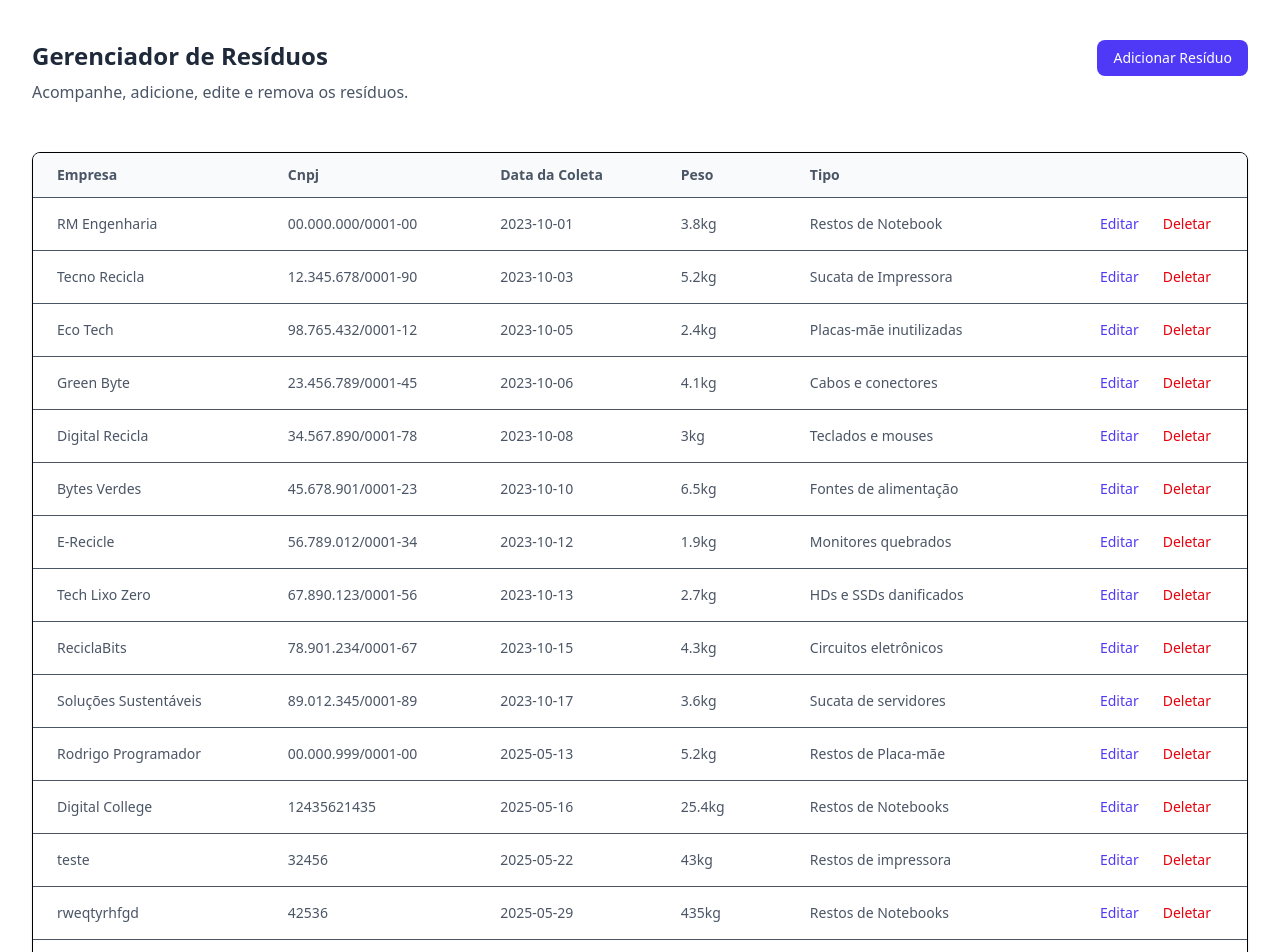
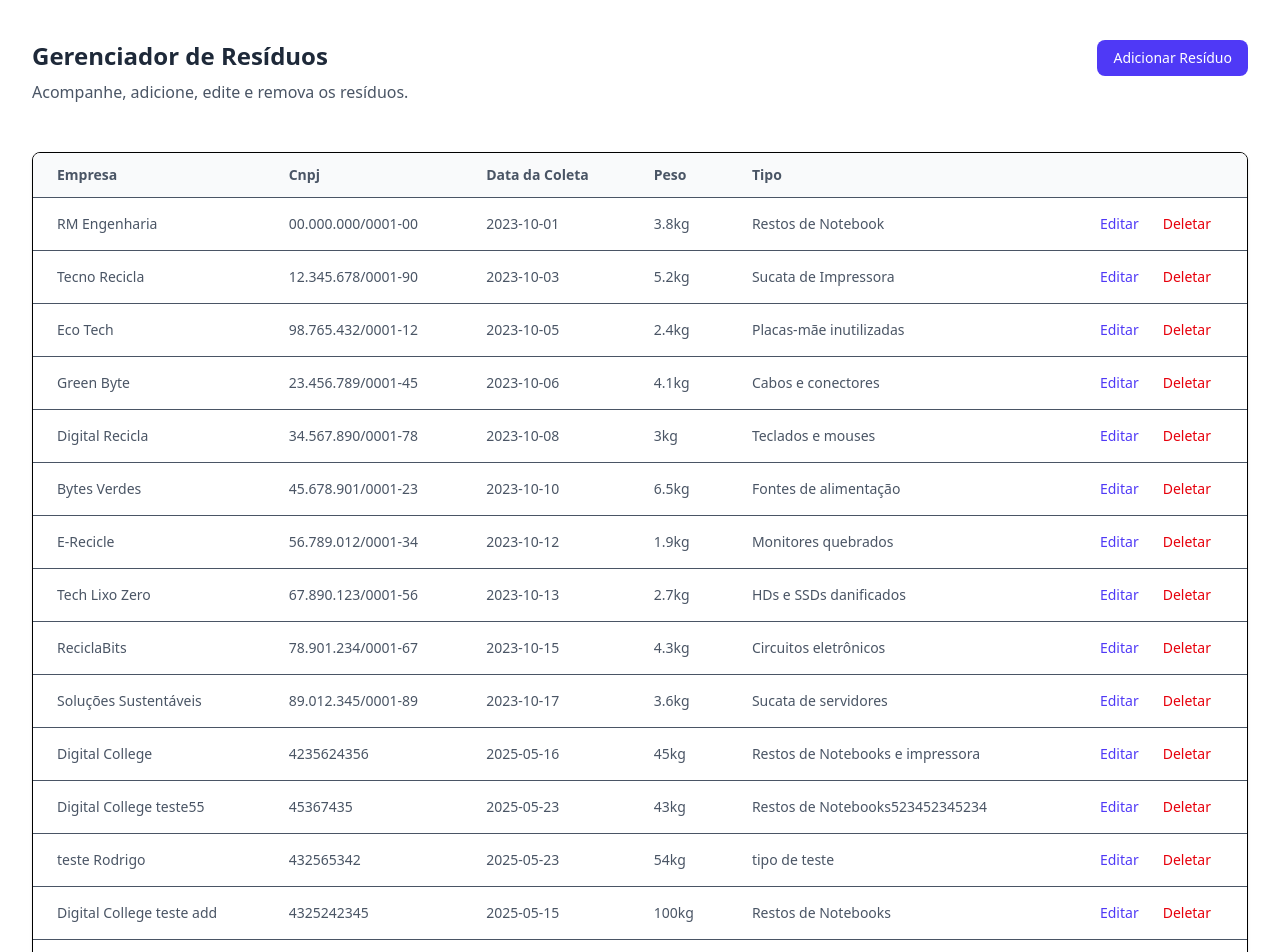
Before and after one commit to rodrigoamb/ger-residuos-gt, a React (Vite) app: page / in a window 1280 px wide. Shown: the top 952 px of the page. Built offline with nearby package versions, Linux system fonts and the light colour scheme; data requests are answered from the project's data file.

Commit message:
atualizado

```diff
--- a/db.json
+++ b/db.json
@@ -81,44 +81,60 @@
       "tipo": "Sucata de servidores"
     },
     {
-      "id": "2499",
-      "empresa": "Rodrigo Programador",
-      "cnpj": "00.000.999/0001-00",
-      "dataColeta": "2025-05-13",
-      "peso": 5.2,
-      "tipo": "Restos de Placa-mãe"
+      "id": "4318",
+      "empresa": "Digital College",
+      "cnpj": "4235624356",
+      "dataColeta": "2025-05-16",
+      "peso": "45",
+      "tipo": "Restos de Notebooks e impressora"
     },
     {
-      "id": "78ac",
-      "empresa": "Digital College",
-      "cnpj": "12435621435",
-      "dataColeta": "2025-05-16",
-      "peso": "25.4",
+      "id": "ef59",
+      "empresa": "Digital College teste55",
+      "cnpj": "45367435",
+      "dataColeta": "2025-05-23",
+      "peso": "43",
+      "tipo": "Restos de Notebooks523452345234"
+    },
+    {
+      "id": "e76e",
+      "empresa": "teste Rodrigo",
+      "cnpj": "432565342",
+      "dataColeta": "2025-05-23",
+      "peso": "54",
+      "tipo": "tipo de teste"
+    },
+    {
+      "id": "9665",
+      "empresa": "Digital College teste add",
+      "cnpj": "4325242345",
+      "dataColeta": "2025-05-15",
+      "peso": "100",
       "tipo": "Restos de Notebooks"
     },
     {
-      "id": "222c",
-      "empresa": "teste",
-      "cnpj": "32456",
-      "dataColeta": "2025-05-22",
+      "id": "8367",
+      "empresa": "testeteste1",
+      "cnpj": "43252314",
+      "dataColeta": "2025-05-07",
       "peso": "43",
-      "tipo": "Restos de impressora"
+      "tipo": "tipodoresiduo"
     },
     {
-      "id": "9db6",
-      "empresa": "rweqtyrhfgd",
-      "cnpj": "42536",
-      "dataColeta": "2025-05-29",
-      "peso": "435",
-      "tipo": "Restos de Notebooks"
+      "id": "89a0",
+      "empresa": "testeteste222",
+      "cnpj": "4325632452",
+      "dataColeta": "2025-05-15",
+      "peso": "432",
+      "tipo": "5436tfdgh"
     },
     {
-      "id": "640c",
-      "empresa": " Digital College teste",
-      "cnpj": "423156",
-      "dataColeta": "2025-05-23",
-      "peso": "423.43",
-      "tipo": "Restos de Notebooks"
+      "id": "96a8",
+      "empresa": "rodrigomedeiros",
+      "cnpj": "4325",
+      "dataColeta": "2025-05-08",
+      "peso": "55",
+      "tipo": "Restos de mesa"
     }
   ]
 }
--- a/src/components/FormAddResiduos.jsx
+++ b/src/components/FormAddResiduos.jsx
@@ -20,6 +20,7 @@ export default function FormAddResiduos({ setOpen }) {
     };
 
     const resposta = await fetchAddResiduosPost(dados);
+
     if (resposta) {
       setEmpresa("");
       setCnpj("");
```
